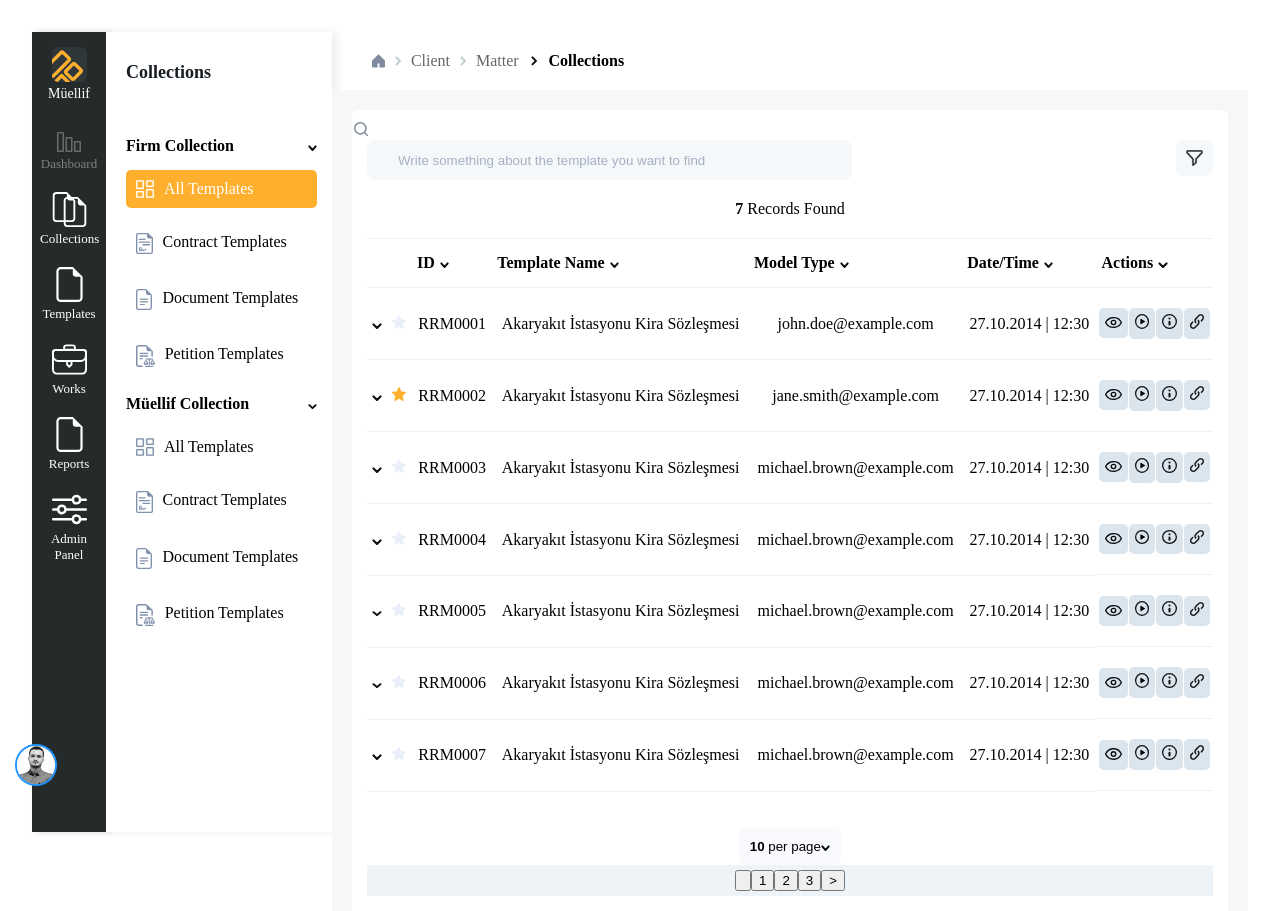
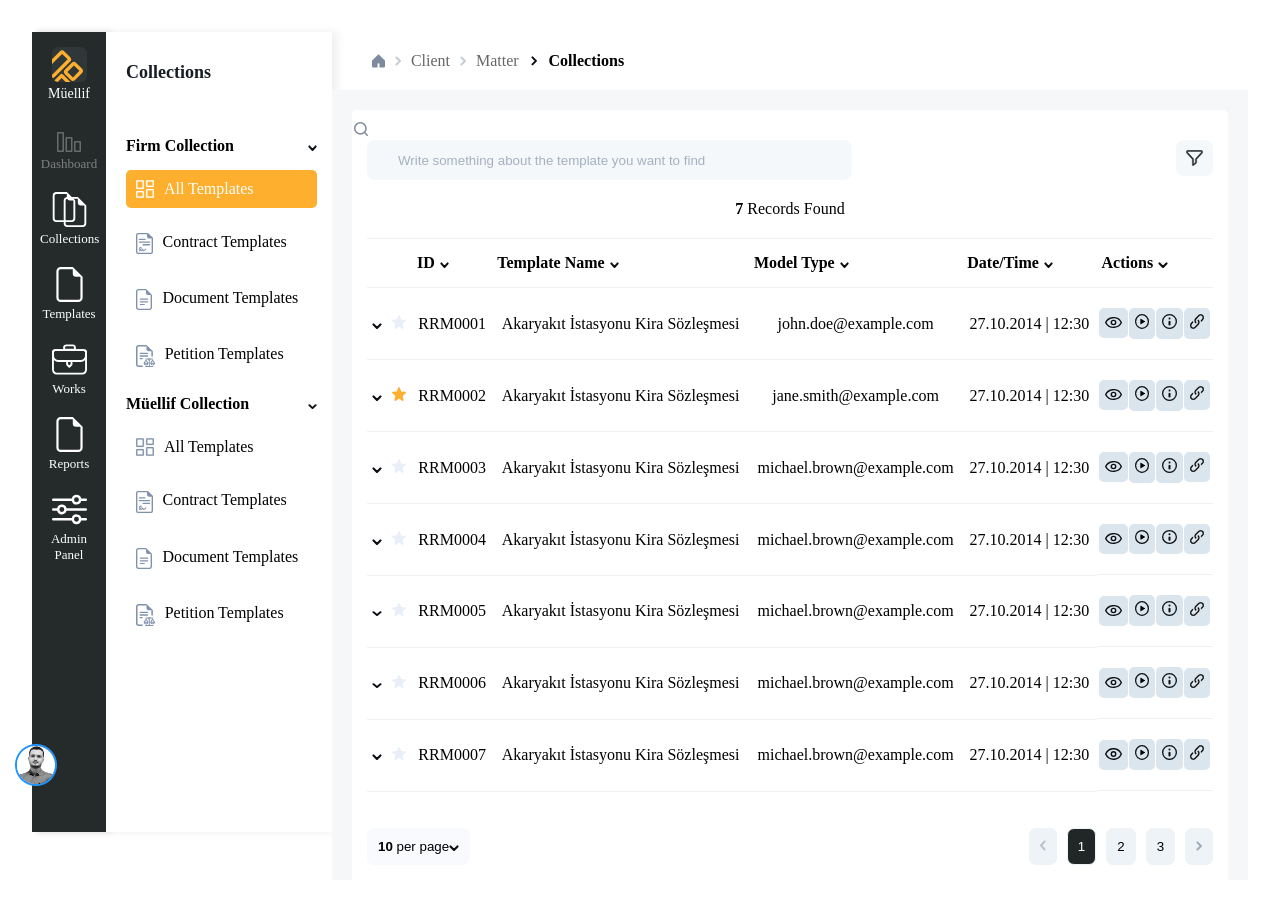
Before and after one commit to santoshmanaguli/nsm, a React (Vite) app: page / in a window 1280 px wide. After the commit the page ends 880 px from the top, so only its background shows below. Built offline with nearby package versions, Linux system fonts and the light colour scheme.

Commit message:
styling pagination btns

```diff
--- a/src/components/Records/Records.jsx
+++ b/src/components/Records/Records.jsx
@@ -13,6 +13,8 @@ import {
   copy_url,
   info,
   continue_template,
+  left_arrow,
+  right_arrow
 } from "../../assets/images";
 
 export default function Records() {
@@ -135,15 +137,14 @@ export default function Records() {
               <img src={downArrow} alt="" />
             </button>
           </div>
-          <div className={styles.paginationBtn}>
-            <button type="button">
-              {" "}
-              <img src="" alt="" />{" "}
+          <div style={{display: "flex", gap: "10px"}}>
+            <button className={styles.paginationBtn} type="button">
+              <img src={left_arrow} alt="" />
             </button>
-            <button type="button">1</button>
-            <button type="button">2</button>
-            <button type="button">3</button>
-            <button type="button"> {">"} </button>
+            <button className={styles.paginationBtn} style={{backgroundColor: "#212626", color: "#FFFFFF"}} type="button">1</button>
+            <button className={styles.paginationBtn} type="button">2</button>
+            <button className={styles.paginationBtn} type="button">3</button>
+            <button className={styles.paginationBtn} type="button"> <img src={right_arrow} alt="" /> </button>
           </div>
         </div>
       </div>
--- a/src/components/Records/Records.module.css
+++ b/src/components/Records/Records.module.css
@@ -60,6 +60,11 @@ td {
   padding: 20px 5px 20px 5px;
 }
 
+.pagination{
+  display: flex;
+  justify-content: space-between;
+}
+
 .pageBtn{
   background-color: #F8FAFD;
   padding: 10px;
@@ -68,6 +73,8 @@ td {
 }
 
 .paginationBtn{
-  padding: 5px;
+  padding: 2px 10px 2px 10px;
   background-color: #EDF3F7;
+  border-radius: 7px;
+  border: 1px solid #EDF3F7;
 }
--- a/src/components/Sidebar/Sidebar.module.css
+++ b/src/components/Sidebar/Sidebar.module.css
@@ -1,6 +1,5 @@
 .container {
   width: 300px;
-  height: 100vh;
   background: #ffffff 0% 0% no-repeat padding-box;
   box-shadow: 5px 0px 8px #252f3b14;
 }
```
